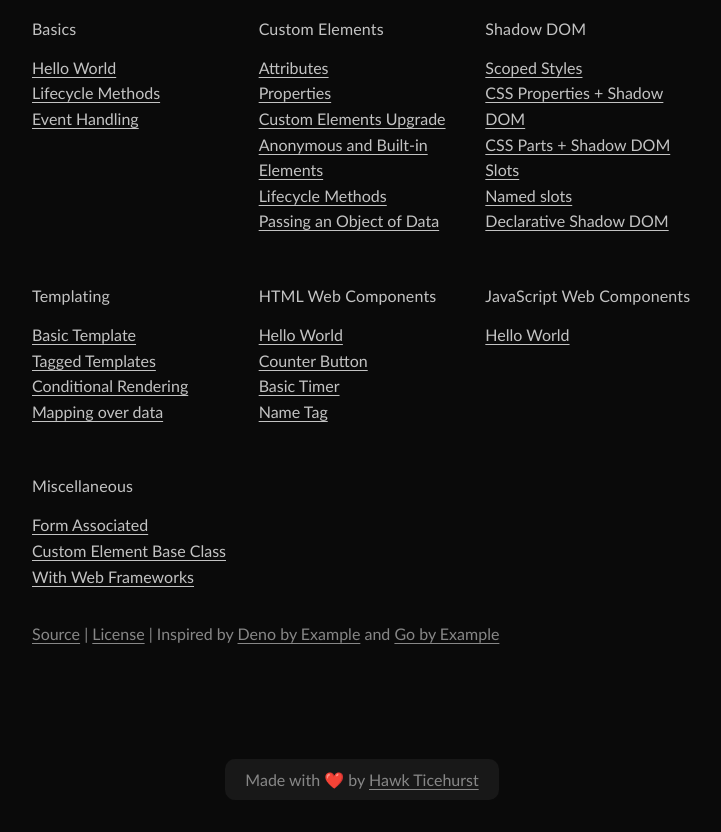
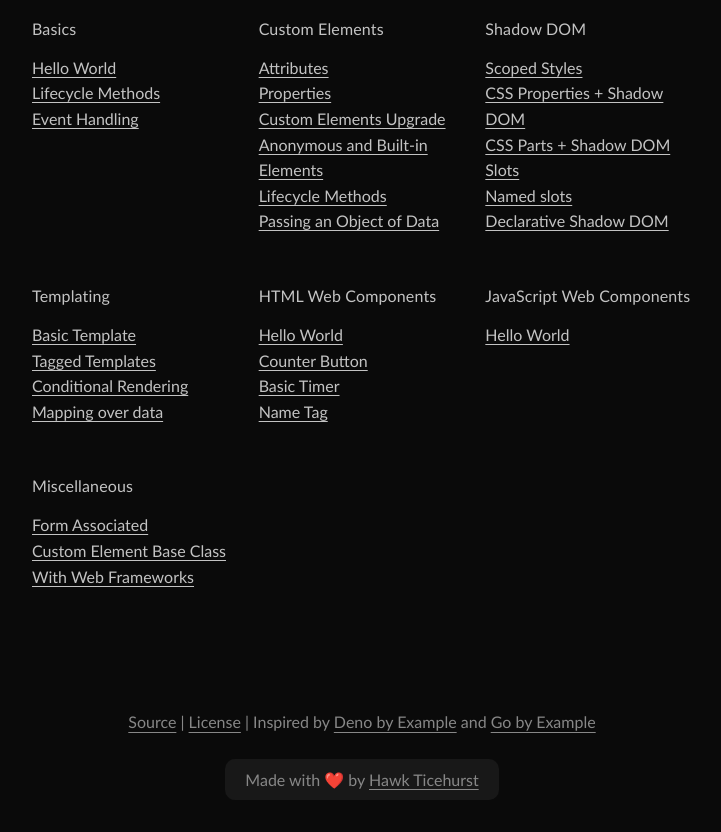
Before and after one commit to hawkticehurst/essential-web-components, a website: page site/examples/index.html in a window 1280 px wide. Shown: the part 370-1202 px from the top of the page, without its empty margins (278-999 px from the left). Drawn offline with Linux system fonts and the light colour scheme.

Commit message:
Update footer links

```diff
--- a/site/examples/index.html
+++ b/site/examples/index.html
@@ -170,14 +170,14 @@
 					</ul>
 				</section>
 			</section>
-			<p>
-				<a href="https://github.com/hawkticehurst/web-components-fyi">Source</a> |
+		</main>
+		<footer>
+			<p class="credits">
+				<a href="https://github.com/hawkticehurst/essential-web-components/">Source</a> |
 				<a href="">License</a> | Inspired by
 				<a href="https://examples.deno.land/">Deno by Example</a> and
 				<a href="https://gobyexample.com/">Go by Example</a>
 			</p>
-		</main>
-		<footer>
 			<p class="built-by">Made with ❤️ by <a href="https://hawkticehurst.com">Hawk Ticehurst</a></p>
 		</footer>
 	</body>
```
